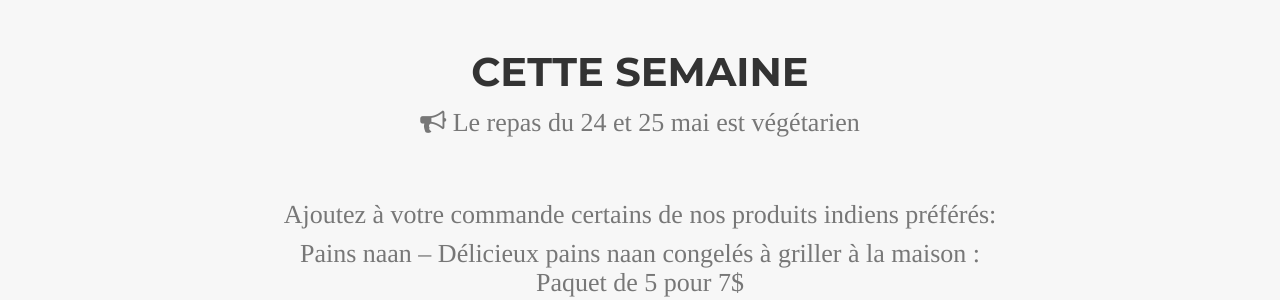
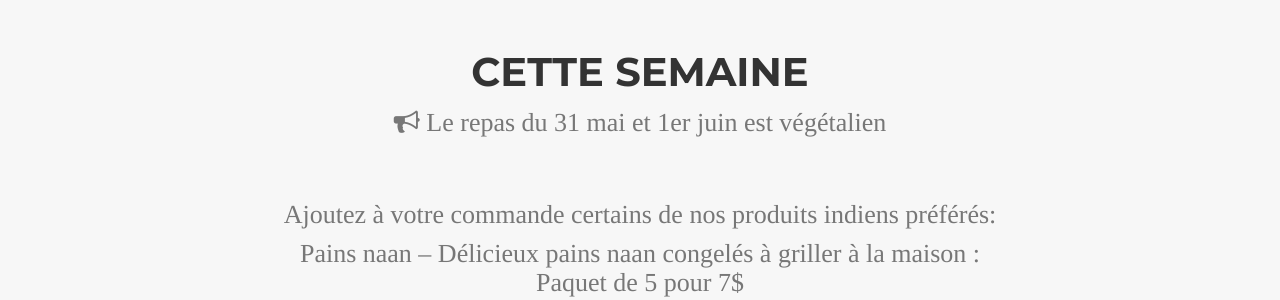
Before and after one commit to yogibelly/fr, a Jekyll site: the page built from index.html, in a window 1280 px wide and 900 px high, scrolled down 2170 px. Shown: the part 152-452 px from the top of the window. Built offline with Jekyll 4.4.1, drawn with Linux system fonts in a browser that asks for light colours; nearby versions of some CDN libraries; some web fonts are replaced.

Commit message:
week 22 announcement

```diff
--- a/_includes/portfolio_grid.html
+++ b/_includes/portfolio_grid.html
@@ -4,7 +4,7 @@
         <div class="row">
             <div class="col-lg-12 text-center">
                 <h2 class="section-heading">Cette semaine</h2>
-                <h4 class="section-heading text-muted"><i class="fa fa-bullhorn">   </i>        Le repas du 24 et 25 mai est végétarien<!--végétalien--></h4>
+                <h4 class="section-heading text-muted"><i class="fa fa-bullhorn">   </i>        Le repas du 31 mai et 1er juin est <!--végétarien-->végétalien</h4>
                 <!--<h4 class="section-subheading">Meal for March 15th and 16th is Vegetarian</h4>-->
             </div>
         </div>
```
